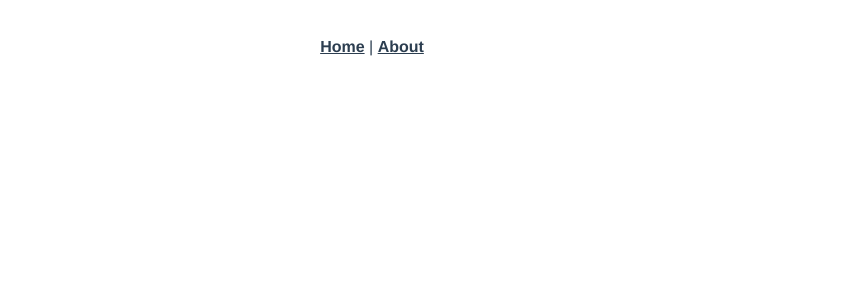
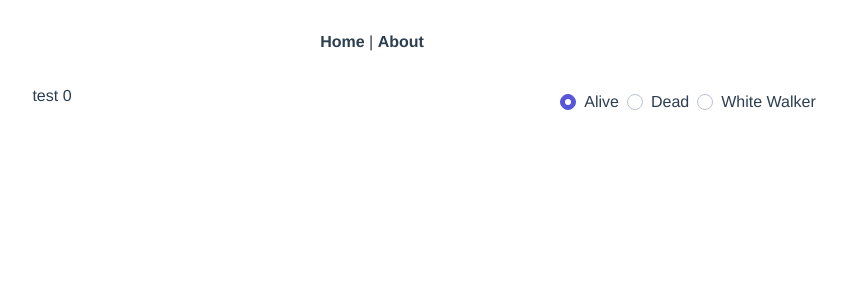
Before and after one commit to lefebvree/got-predictions, a Vue app in the folder client/: page /prediction in a window 1280 px wide. Shown: the top 300 px of the page, without its empty margins (268-1115 px from the left). Built offline with nearby package versions, Linux system fonts and the light colour scheme.

Commit message:
basic tests vue components for predictions form

```diff
--- a/client/package.json
+++ b/client/package.json
@@ -9,6 +9,7 @@
   },
   "dependencies": {
     "core-js": "^2.6.5",
+    "spectre.css": "^0.5.8",
     "vue": "^2.6.10",
     "vue-router": "^3.0.3"
   },
--- a/client/public/index.html
+++ b/client/public/index.html
@@ -5,7 +5,7 @@
     <meta http-equiv="X-UA-Compatible" content="IE=edge">
     <meta name="viewport" content="width=device-width,initial-scale=1.0">
     <link rel="icon" href="<%= BASE_URL %>favicon.ico">
-    <title>client</title>
+    <title>GoT Predictions</title>
   </head>
   <body>
     <noscript>
--- /dev/null
+++ b/client/src/components/predictions/CharacterFate.vue
@@ -0,0 +1,36 @@
+<template>
+  <div class="columns col-gapless">
+    <div class="column col-6">{{ this.name }} {{this.status}}</div>
+    <div class="column col-6">
+      <div class="form-group">
+        <label class="form-radio form-inline">
+          <input type="radio" name="status" v-model="status" value="0">
+          <i class="form-icon"></i> Alive
+        </label>
+        <label class="form-radio form-inline">
+          <input type="radio" name="status" v-model="status" value="1">
+          <i class="form-icon"></i> Dead
+        </label>
+        <label class="form-radio form-inline">
+          <input type="radio" name="status" v-model="status" value="2">
+          <i class="form-icon"></i> White Walker
+        </label>
+      </div>
+    </div>
+  </div>
+</template>
+
+<script>
+export default {
+  name: 'CharacterFate',
+  props: {
+    name: String,
+    imgSrc: String
+  },
+  data: function () {
+    return {
+      status: '0'
+    }
+  }
+}
+</script>
--- /dev/null
+++ b/client/src/components/predictions/CharacterFatesForm.vue
@@ -0,0 +1,28 @@
+<template>
+  <div>
+    <character-fate v-for="c in characters"
+      :key="c.name"
+      :name="c.name"
+      :imgSrc="c.imgSrc"
+    ></character-fate>
+  </div>
+</template>
+
+<script>
+import CharacterFate from '@/components/predictions/CharacterFate.vue'
+
+export default {
+  name: 'CharacterFatesForm',
+  props: {
+    characters: String
+  },
+  data: function () {
+    return {
+      status: 0
+    }
+  },
+  components: {
+    CharacterFate
+  }
+}
+</script>
--- a/client/src/main.js
+++ b/client/src/main.js
@@ -1,6 +1,8 @@
 import Vue from 'vue'
 import App from './App.vue'
 import router from './router'
+
+import 'spectre.css'
 
 Vue.config.productionTip = false
 
--- a/client/src/router.js
+++ b/client/src/router.js
@@ -1,6 +1,7 @@
 import Vue from 'vue'
 import Router from 'vue-router'
 import Home from './views/Home.vue'
+import Prediction from './views/Prediction.vue'
 
 Vue.use(Router)
 
@@ -14,6 +15,11 @@ export default new Router({
       component: Home
     },
     {
+      path: '/prediction',
+      name: 'prediction',
+      component: Prediction
+    },
+    {
       path: '/about',
       name: 'about',
       // route level code-splitting
--- /dev/null
+++ b/client/src/views/Prediction.vue
@@ -0,0 +1,16 @@
+<template>
+  <div>
+      <character-fates-form :characters="[{name: 'test', imgSrc: 'test1'}]"></character-fates-form>
+  </div>
+</template>
+
+<script>
+import CharacterFatesForm from '@/components/predictions/CharacterFatesForm.vue'
+
+export default {
+  name: 'prediction',
+  components: {
+    CharacterFatesForm
+  }
+}
+</script>
```
Also changed, not shown: 1 other file (tests, documents, lock files or other folders).
